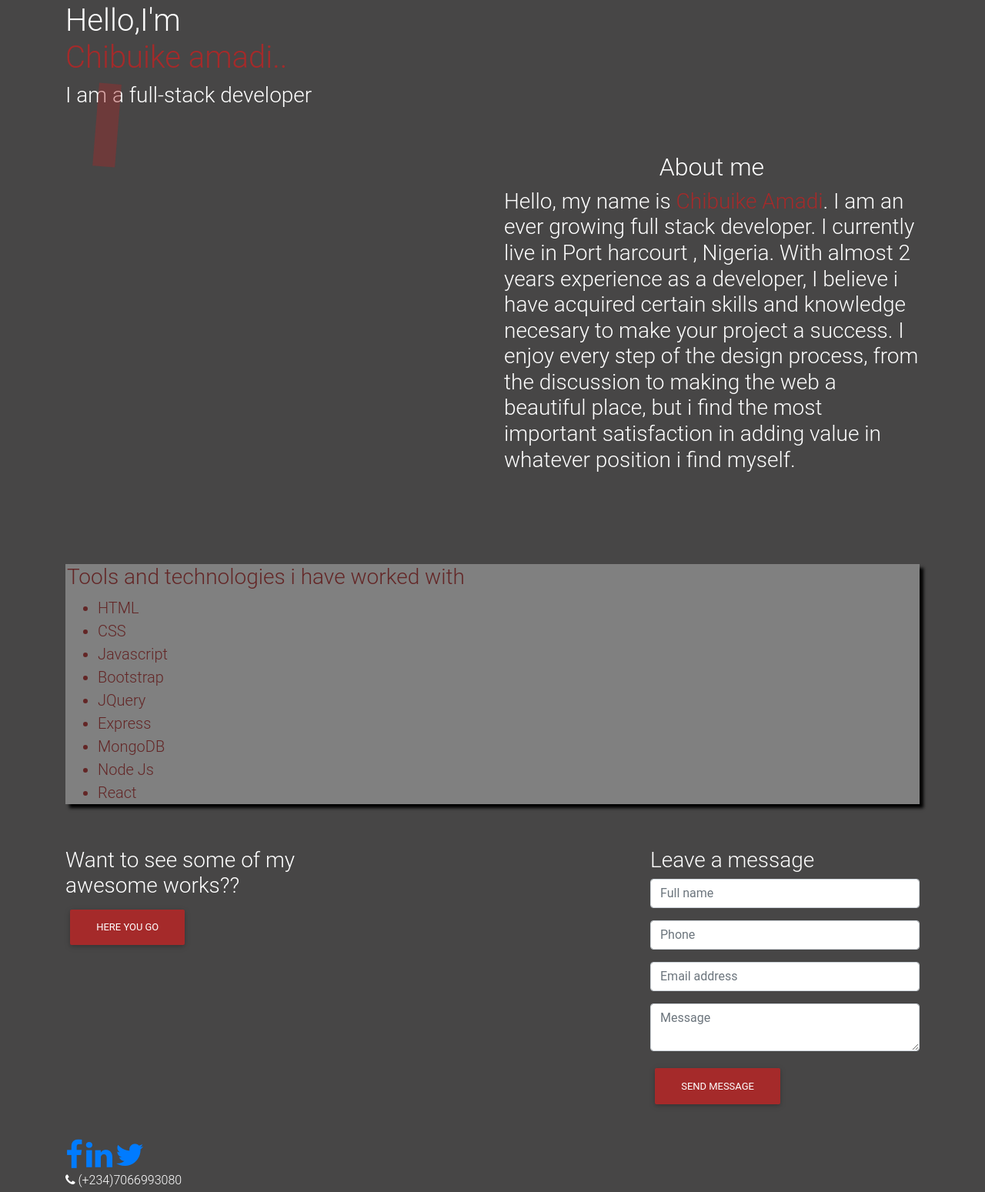
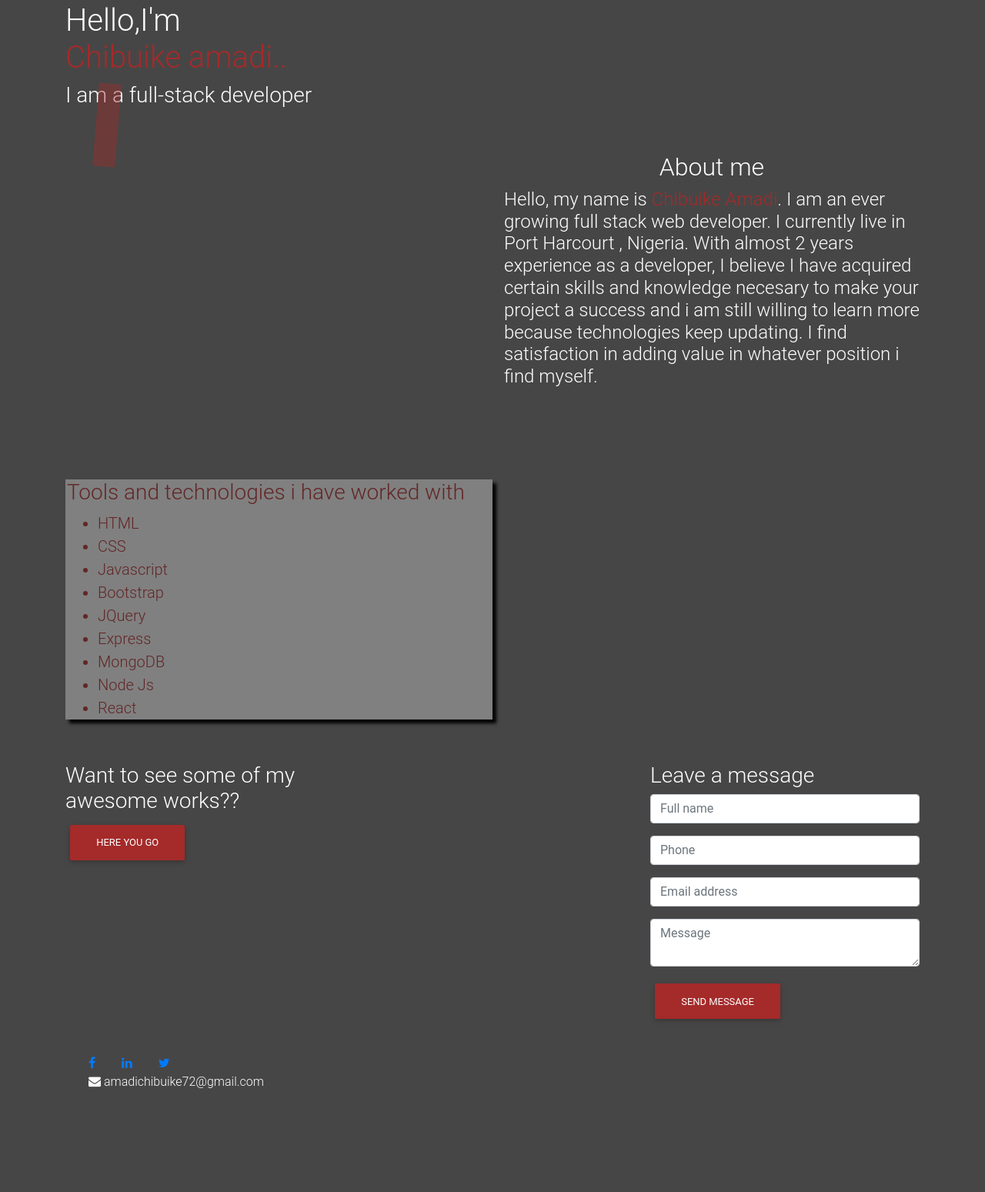
Before and after one commit to amadijeffrey/amadijeffrey.github.io, a plain HTML site: page index.html in a window 1280 px wide. Shown: the part 310-1859 px from the top of the page at 77% size. After the commit the page ends 1744 px from the top, so only its background shows below. Drawn offline with Linux system fonts and the light colour scheme.

Commit message:
modified version

```diff
--- a/index.html
+++ b/index.html
@@ -5,7 +5,7 @@
     <meta charset="UTF-8">
     <meta name="viewport" content="width=device-width, initial-scale=1.0">
     <title>MyPortfolio</title>
-    <link rel="stylesheet" href="./bootstrap.min.css">
+    <link rel="stylesheet" href="bootstrap.min.css">
     <link rel="stylesheet" href="mdb.min.css">
     <link rel="stylesheet" href="style.css">
     <link rel="stylesheet" href="https://cdnjs.cloudflare.com/ajax/libs/font-awesome/4.7.0/css/font-awesome.min.css">
@@ -30,7 +30,7 @@
 
 
         <div class="row" >
-            <div class="col-sm-6 animated fadeIn delay-1s" style="margin-top: none;">
+            <div class="col-sm-6 animated fadeIn delay-1s" >
                 <h1>Hello,I'm<br /><span>Chibuike amadi..</span></h1>
                 <h3>I am a full-stack developer</h3>
                 <div class=" animated rotateIn infinite fast" id="ro"></div>
@@ -38,22 +38,21 @@
             <div class="col-sm-6">
 
             </div>
-        </div>
+         </div>
 
 
         <div class="row">
-            <div class="col-sm-6">
+            <div class="col-sm-6" >
             </div>
-            <div class="col-sm-6 ">
+            <div class="col-sm-6 " style="padding-top:0px;">
                 <h2>About me</h2>
-                <h3>Hello, my name is <span>Chibuike Amadi</span>. I am an ever growing full stack developer. I
-                    currently live in Port harcourt
-                    , Nigeria. With almost 2 years experience as a developer, I believe i have acquired certain skills
+                <h4>Hello, my name is <span>Chibuike Amadi</span>. I am an ever growing full stack web developer. I
+                    currently live in Port Harcourt
+                  , Nigeria. With almost 2 years experience as a developer, I believe I have acquired certain skills
                     and knowledge necesary to make
-                    your project a success. I enjoy every step of the design process, from the discussion to making the
-                    web a beautiful place, but
-                    i find the most important satisfaction in adding value in whatever position i find myself.
-                </h3>
+                    your project a success and i am still willing to learn more because technologies keep updating.
+                    I find satisfaction in adding value in whatever position i find myself.
+                </h4>
             </div>
         </div>
 
@@ -101,10 +100,10 @@
 
         </div>
         <footer>
-        <a href="https://facebook.com/chibuike.amadi.94"><i class="fa fa-facebook" style="font-size:40px;"></i></a>
-        <a href="#"><i class="fa fa-linkedin" style="font-size:40px;" ></i></a>
-        <a href="#"><i class="fa fa-twitter" style="font-size:40px;"></i></a>
-        <p><i class="fa fa-phone"></i>  (+234)7066993080</p>
+        <a href="https://facebook.com/chibuike.amadi.94"><i class="fa fa-facebook" ></i></a>
+        <a href="#"><i class="fa fa-linkedin"  ></i></a>
+        <a href="#"><i class="fa fa-twitter"></i></a>
+
         <p><i class="fa fa-envelope"></i>  amadichibuike72@gmail.com</p>
             </footer>
 
--- a/style.css
+++ b/style.css
@@ -40,7 +40,7 @@ h2{
 .group{
     background:grey;
     margin-top:10%;
-    width:100%;
+    width:50%;
     padding-left: 2px;
     box-shadow: 5px 5px 4px black;
 }
@@ -48,14 +48,17 @@ li{
     font-size: 20px;
     color:rgb(99, 38, 38);
 }
-@media only screen and(min-width:992px){
-    div.group{width:50%;}
+@media  screen and (max-width:425px){
+    h4{font-size:1rem;}
+    div.group{width:100%;}
 }
 .btn{
     background-color: brown;
 }
 .fa{
     font-size: 30px;
+    margin-left: 30px;
+    text-decoration: none;
 }
 footer{
     margin-top: 40px;
```
Also changed, not shown: image.jpg (deleted), pic.jpg (deleted), 1 other file.
